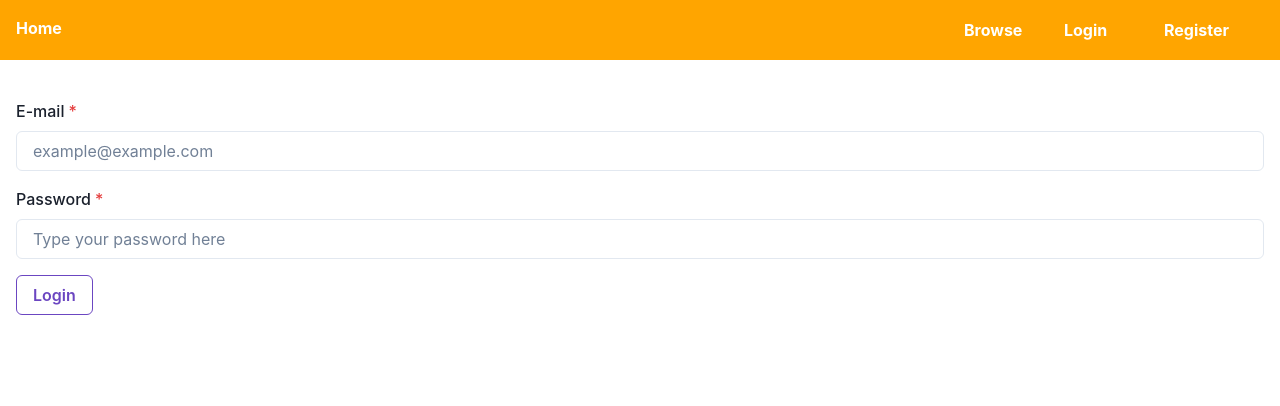
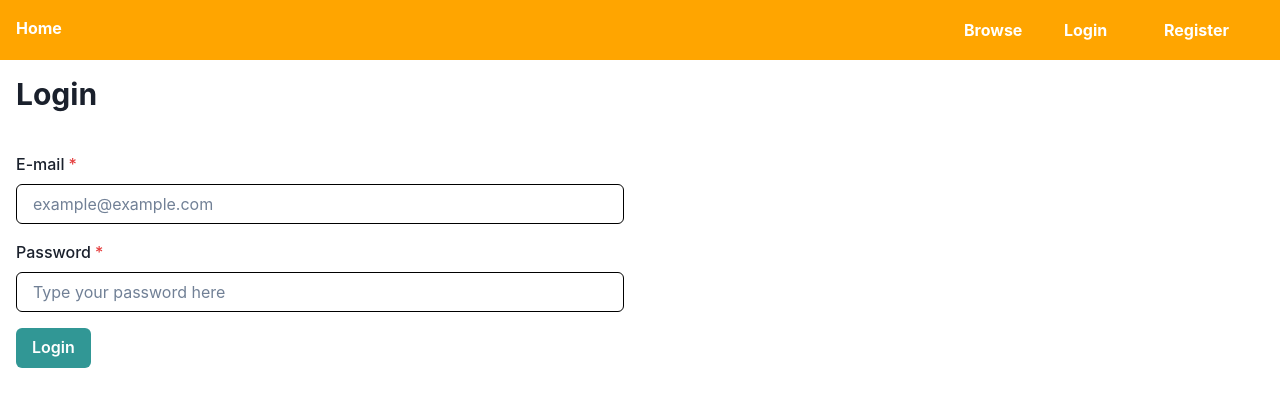
Before and after one commit to anup-an/library-api, a React (Create React App) app in the folder client/: page /login in a window 1280 px wide. Shown: the top 406 px of the page. Built offline with nearby package versions, Linux system fonts and the light colour scheme; no server answers.

Commit message:
Update login page ui

```diff
--- a/client/src/components/Login/index.tsx
+++ b/client/src/components/Login/index.tsx
@@ -12,6 +12,7 @@ import {
   AlertIcon,
   AlertTitle,
   AlertDescription,
+  Card,
 } from "@chakra-ui/react";
 
 import { DispatchContext, StateContext } from "src/App";
@@ -106,6 +107,7 @@ const Login = () => {
             value={credentials.username}
             onChange={(e) => handleInputChange("username", e.target.value)}
             type="email"
+            borderColor="black"
             placeholder="example@example.com"
           />
         </FormControl>
@@ -117,11 +119,12 @@ const Login = () => {
             onChange={(e) => handleInputChange("password", e.target.value)}
             type="password"
             placeholder="Type your password here"
+            borderColor="black"
           />
         </FormControl>
         <Button
-          colorScheme="purple"
-          variant="outline"
+          colorScheme="teal"
+          variant="solid"
           type="submit"
           marginTop={MARGIN}
           isLoading={loading}
--- a/client/src/views/LoginPage/index.tsx
+++ b/client/src/views/LoginPage/index.tsx
@@ -4,8 +4,8 @@ import Login from "src/components/Login";
 
 const LoginPage = () => {
   return (
-    <Box padding={4}>
-      <Heading mb="10">Login</Heading>
+    <Box padding={4} width="50%">
+      <Heading mb="10" fontSize="30px" marginTop="60px">Login</Heading>
       <Login />
     </Box>
   );
```
